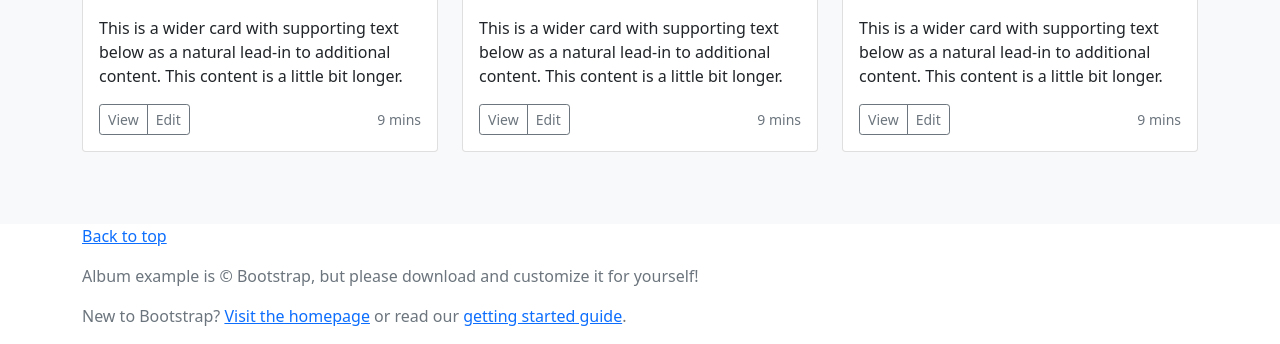
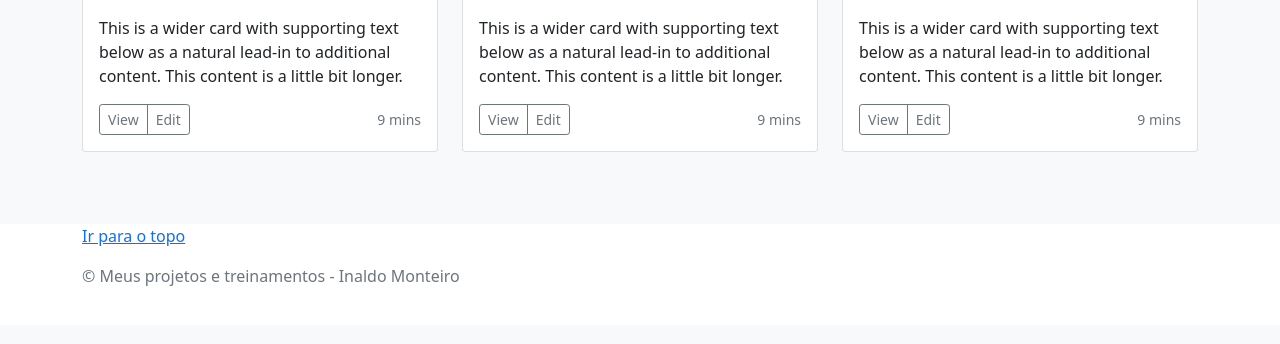
Before and after one commit to inaldomonteiroti/webmoderno, a PHP site: page / in a window 1280 px wide. Shown: the part 475-819 px from the top of the page. After the commit the page ends 761 px from the top, so only its background shows below. Run offline with PHP 8.4, Linux system fonts and the light colour scheme; some libraries are stand-ins or nearby versions.

Commit message:
Ajustando

```diff
--- a/index.php
+++ b/index.php
@@ -196,10 +196,9 @@
     <footer class="text-muted">
       <div class="container">
         <p class="float-right">
-          <a href="#">Back to top</a>
+          <a href="#">Ir para o topo</a>
         </p>
-        <p>Album example is &copy; Bootstrap, but please download and customize it for yourself!</p>
-        <p>New to Bootstrap? <a href="../../">Visit the homepage</a> or read our <a href="../../getting-started/">getting started guide</a>.</p>
+        <p> &copy; Meus projetos e treinamentos - Inaldo Monteiro</p>
       </div>
     </footer>
 
```
